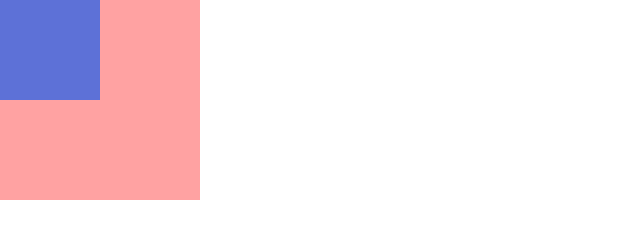
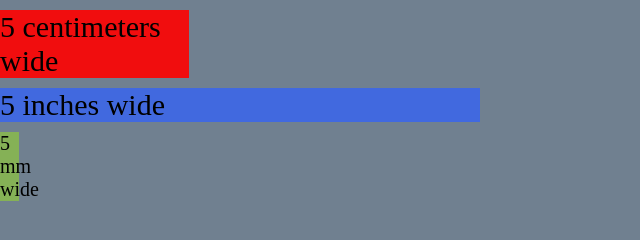
Before and after one commit to SebastianDelima/css-measurements, a plain HTML site: page index.html in a window 1280 px wide. Shown: the whole page, without its empty margins (0-640 px from the left). Drawn offline with Linux system fonts and the light colour scheme.

Commit message:
finished

```diff
--- a/index.css
+++ b/index.css
@@ -1,16 +1,30 @@
 *{
     padding: 0;
     margin: 0;
+    background-color: slategrey;
 }
 
-#parent-box{
-    height: 200px;
-    width: 200px;
-    background-color:  rgba(255, 0, 0, 0.365);
+:root{
+    font-size: 10px;
 }
 
-#child-box{
-    height: 50%;
-    width: 50%;
-    background-color: rgba(65, 105, 225, 0.851);
+#centimeters{
+    width: 5cm;
+    margin: 10px 0;
+    font-size: 30px;
+    background-color:  rgba(255, 0, 0, 0.9);
 }
+
+#inches{
+    width: 5in;
+    margin: 10px 0;
+    font-size: 3em;
+    background-color: rgba(65, 105, 225, 0.979);
+}
+
+
+#milimeters{
+    width: 5mm;
+    font-size: 2em;
+    background-color: rgba(158, 235, 16, 0.452);
+}
--- a/index.html
+++ b/index.html
@@ -7,8 +7,14 @@
     <title>Document</title>
 </head>
 <body>
-    <div id="parent-box">
-        <div id="child-box"></div>
+    <div id="centimeters">
+       5 centimeters wide
     </div>
+        <div id="inches">
+            5 inches wide
+        </div>
+                <div id="milimeters">
+                    5 mm wide
+                </div>
 </body>
 </html>
```
